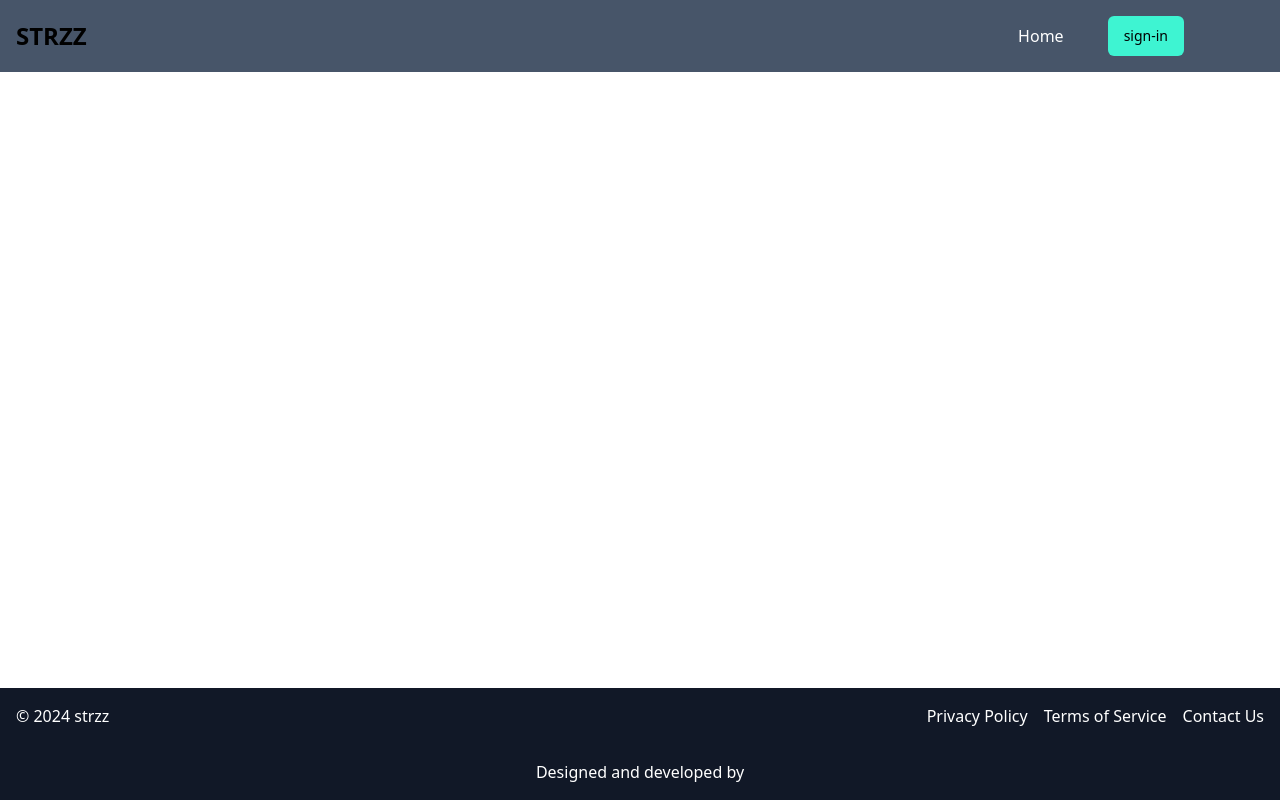
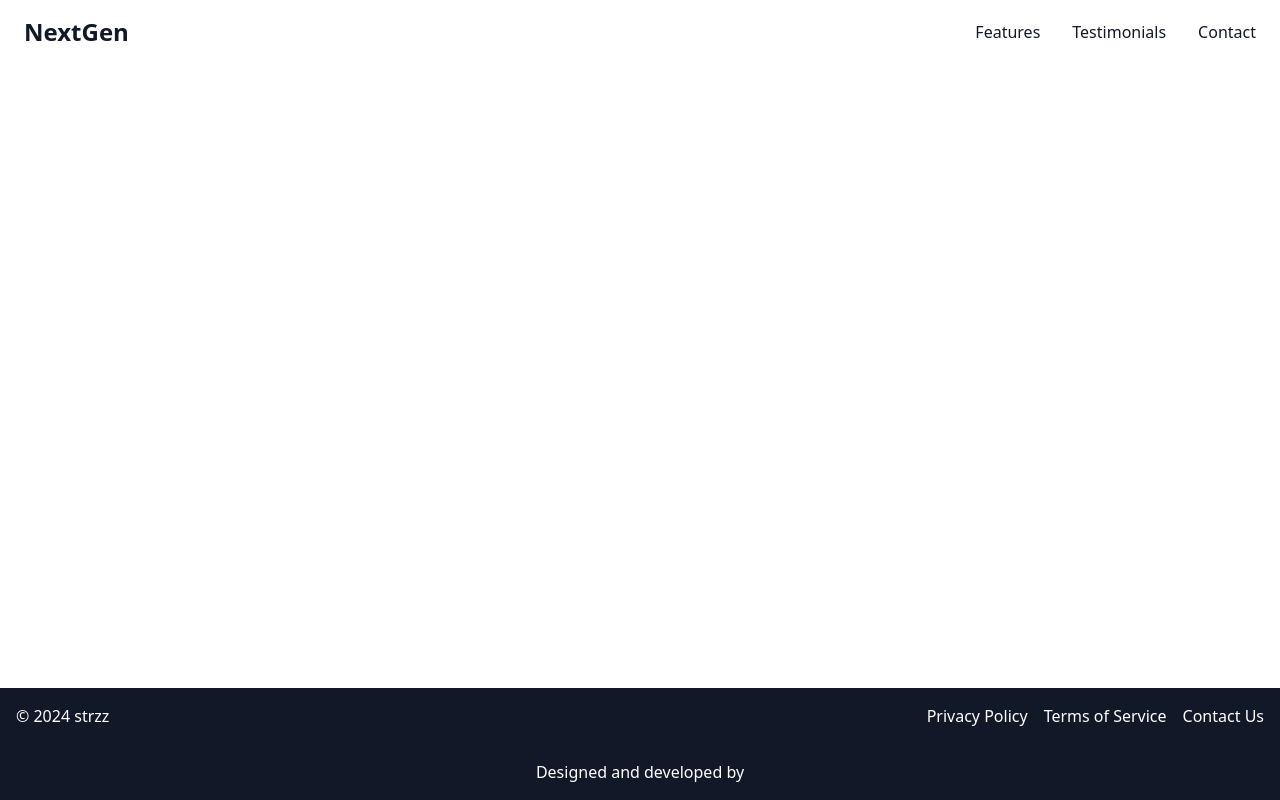
Before and after one commit to adityadafe/supameet-app, a React (Vite) app in the folder client/: page / in a window 1280 px wide. Built offline with nearby package versions, Linux system fonts and the light colour scheme; a web font is replaced by a local one.

Commit message:
feat: added nav

```diff
--- /dev/null
+++ b/client/src/components/temp-nav.tsx
@@ -0,0 +1,38 @@
+import { useState, useEffect } from 'react'
+import { motion } from 'framer-motion'
+
+export default function Header() {
+    const [scrolled, setScrolled] = useState(false)
+
+    useEffect(() => {
+        const handleScroll = () => {
+            setScrolled(window.scrollY > 50)
+        }
+
+        window.addEventListener('scroll', handleScroll)
+        return () => window.removeEventListener('scroll', handleScroll)
+    }, [])
+
+    return (
+        <motion.header
+            className={`fixed top-0 left-0 right-0 z-50 transition-colors duration-300 ${scrolled ? 'bg-white bg-opacity-80 backdrop-blur-md' : 'bg-transparent'
+                }`}
+            initial={{ opacity: 0, y: -50 }}
+            animate={{ opacity: 1, y: 0 }}
+            transition={{ duration: 0.5 }}
+        >
+            <div className="container mx-auto px-6 py-4 flex justify-between items-center">
+                <a href="/" className="text-2xl font-bold text-gray-900">
+                    NextGen
+                </a>
+                <nav>
+                    <ul className="flex space-x-8">
+                        <li><a href="#features" className="text-gray-900 hover:text-gray-600">Features</a></li>
+                        <li><a href="#testimonials" className="text-gray-900 hover:text-gray-600">Testimonials</a></li>
+                        <li><a href="#contact" className="text-gray-900 hover:text-gray-600">Contact</a></li>
+                    </ul>
+                </nav>
+            </div>
+        </motion.header>
+    )
+}
--- a/client/src/routes/__root.tsx
+++ b/client/src/routes/__root.tsx
@@ -3,14 +3,14 @@ import { Outlet, createRootRoute } from "@tanstack/react-router";
 import { TanStackRouterDevtools } from "@tanstack/router-devtools";
 /* @local-imports */
 import "./../index.css";
-import Nav from "@/components/nav";
 import Footer from "@/components/footer";
+import Header from "@/components/temp-nav";
 
 export const Route = createRootRoute({
   component: () => (
     <>
       <div className="mb-10">
-        <Nav />
+        <Header/>
       </div>
       <Outlet />
       <Footer />
```
